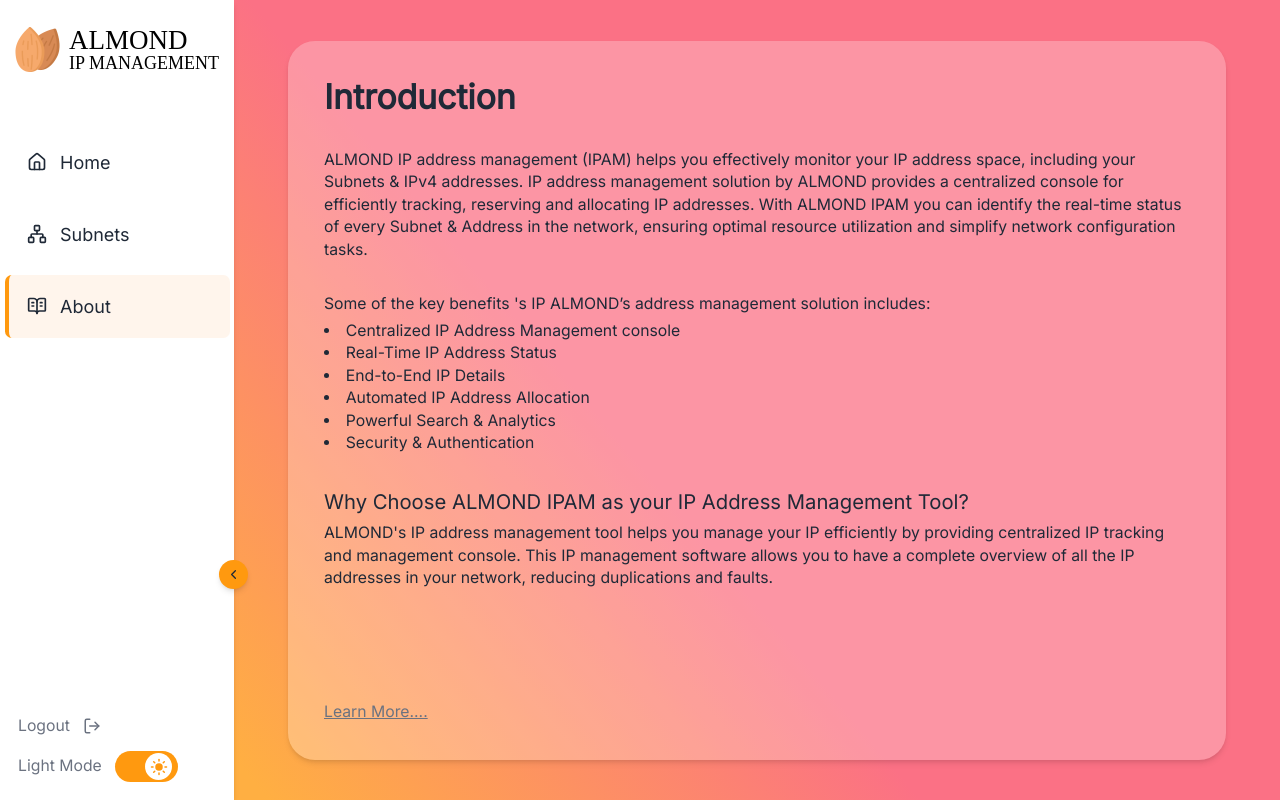
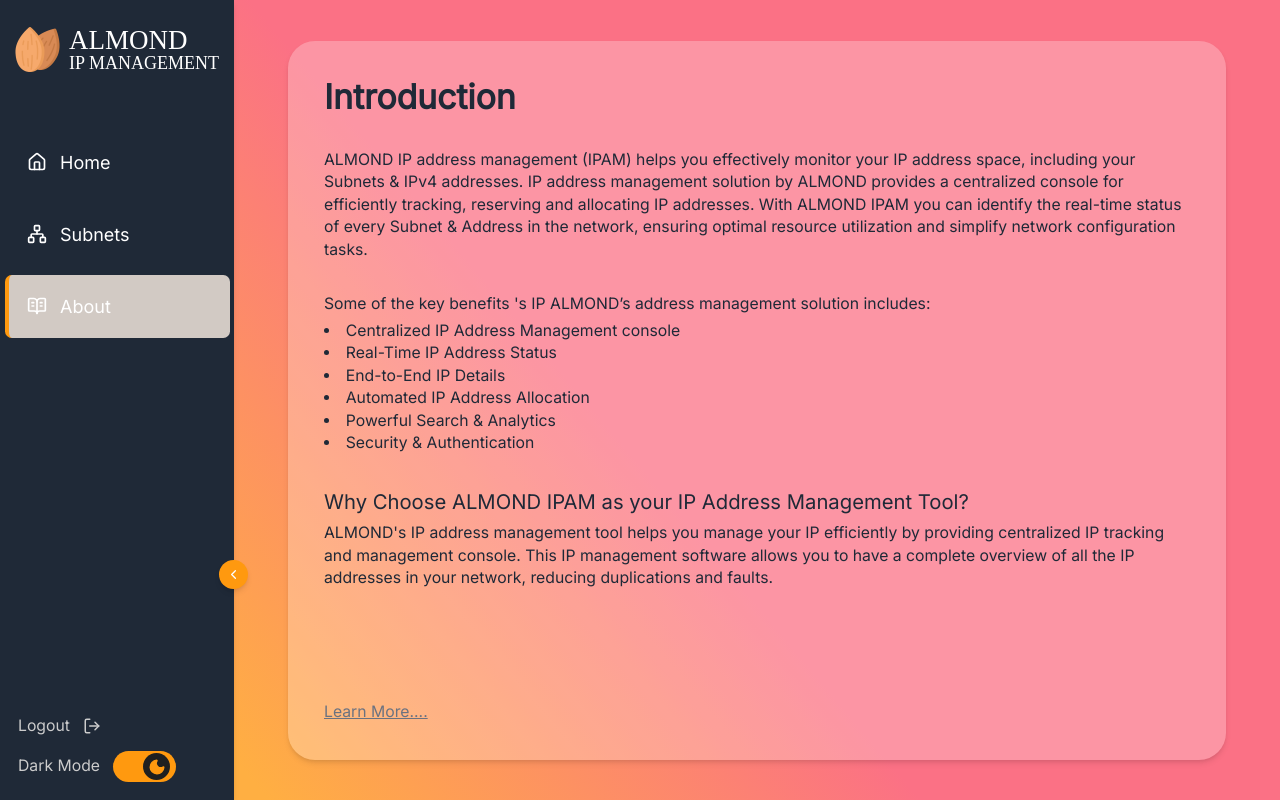
Before and after one commit to random551923/almond-ipam, a React (Vite) app: page /about in a window 1280 px wide. Both pictures are taken after a click on the switch 144 px from the left and 766 px from the top of the page. Built offline with nearby package versions, Linux system fonts and the light colour scheme; a web font is replaced by a local one.

Commit message:
fix: them switch bug

```diff
--- a/src/features/Sidebar/ThemeSwitch.tsx
+++ b/src/features/Sidebar/ThemeSwitch.tsx
@@ -12,19 +12,19 @@ const ThemeSwitch = () => {
         <div className="px-1 flex items-center justify-center">
             <span className={cn(" text-sid-bar-secondary-text overflow-hidden transition-all duration-500 whitespace-nowrap text-sm",
                 expanded ? "w-auto opacity-100 mr-3" : "w-0 opacity-0 mr-0")}>
-                {theme === "light" ? "Light" : "Dark"} Mode
+                {theme === "dark" ? "Dark" : "Light"} Mode
             </span>
 
             <Switch.Root
-                checked={theme === "light"}
-                onCheckedChange={(checked) => setTheme(checked ? "light" : "dark")}
+                checked={theme === "dark"}
+                onCheckedChange={(checked) => setTheme(checked ? "dark" : "light")}
                 className={cn("text-primary h-7 rounded-full bg-slate-200 duration-500  data-[state=checked]:bg-primary",
                     expanded ? "w-14" : " w-10")}>
                 <Switch.Thumb className={cn("flex h-6 w-6 items-center justify-center rounded-full bg-container-bg-basic translate-x-0.5 duration-500 will-change-transform",
                     expanded ? "data-[state=checked]:translate-x-[30px]" : "data-[state=checked]:translate-x-[14px]")}>
-                    {theme === "light" ?
-                        (<Sun className="size-4 fill-primary" />) :
-                        (<Moon className="size-4 fill-primary" />)
+                    {theme === "dark" ?
+                        (<Moon className="size-4 fill-primary" />) :
+                        (<Sun className="size-4 fill-primary" />)
                     }
                 </Switch.Thumb>
             </Switch.Root>
```
